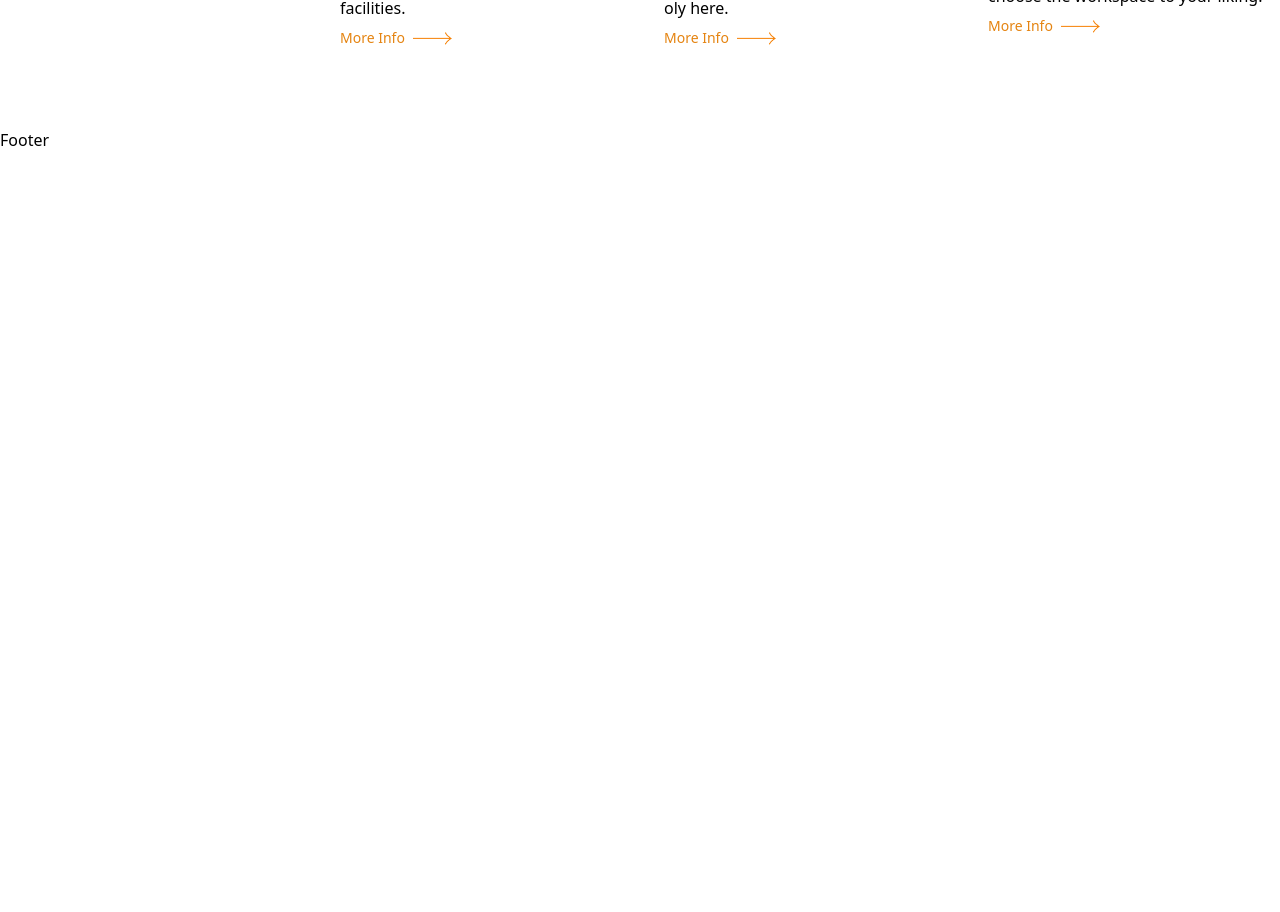
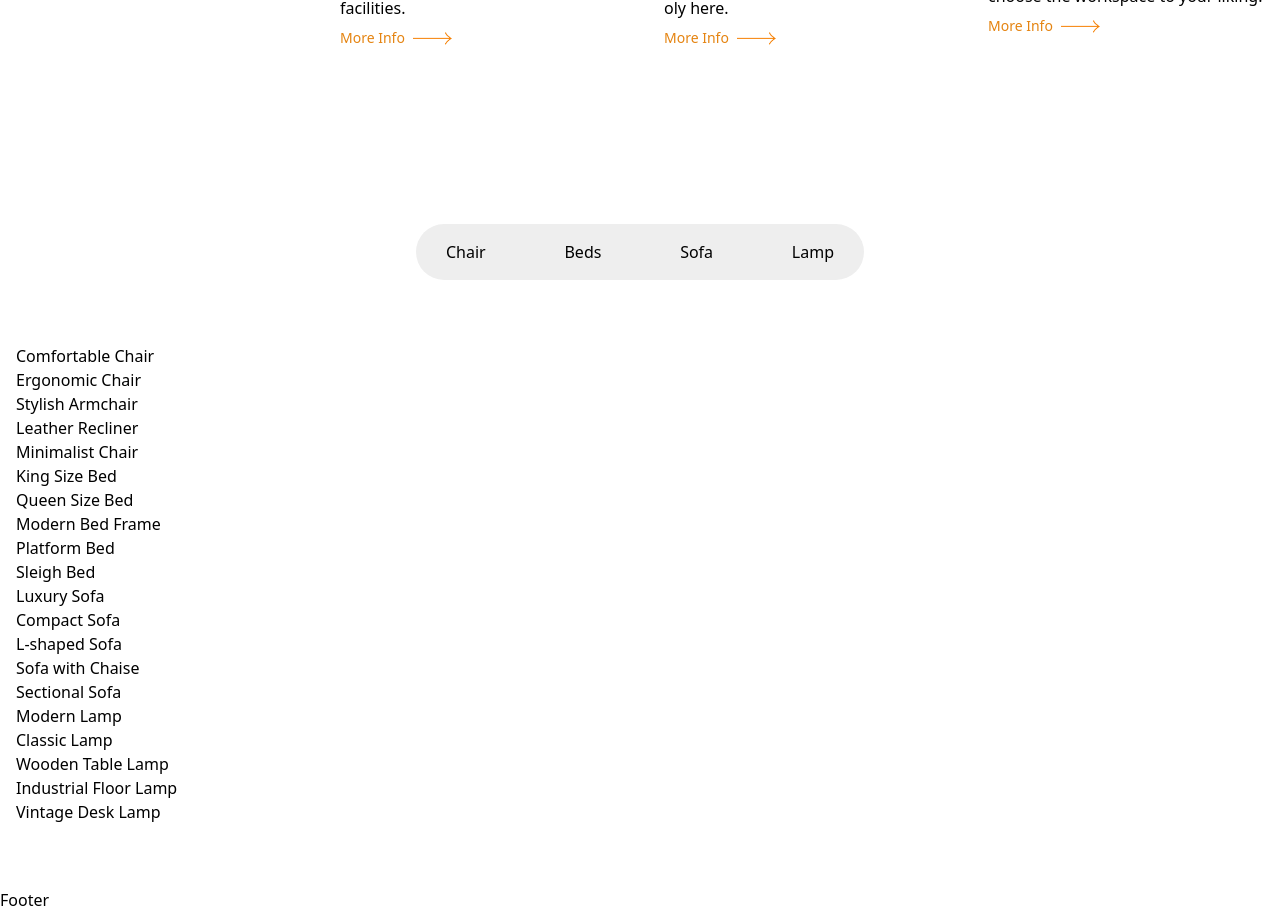
Before and after one commit to khanRabiul/panto, a React (Vite) app: page / in a window 1280 px wide. Shown: the part 1000-1912 px from the top of the page. Before the commit the page ends 1152 px from the top, so only its background shows below. Built offline with nearby package versions, Linux system fonts and the light colour scheme.

Commit message:
[Products, ShopPage, products] shop page header and products details added

```diff
--- a/src/components/Navbar.jsx
+++ b/src/components/Navbar.jsx
@@ -49,7 +49,7 @@ const Navbar = () => {
 
   return (
     <header className={`fixed top-0 left-0 right-0 z-50 transition duration-300 ease-in-out ${isScrolled ? "bg-white shadow-md" : "bg-transparent text-white"}`}>
-      <nav className="max-w-screen-2xl container mx-auto flex justify-between items-center px-4 py-6">
+      <nav className="max-w-screen-2xl section-container flex justify-between items-center px-4 py-6">
         <div>
           <Link to={"/"} className="text-3xl font-bold">
             Panto.
--- a/src/components/page/home/Home.jsx
+++ b/src/components/page/home/Home.jsx
@@ -1,3 +1,4 @@
+import Products from "../shop/Products";
 import Hero from "./Hero";
 import WhyChoose from "./WhyChoose";
 
@@ -6,6 +7,7 @@ const HomePage = () => {
     <>
       <Hero />
       <WhyChoose />
+      <Products hedline='Best Selling Product' />
     </>
   );
 };
--- /dev/null
+++ b/src/components/page/shop/Products.jsx
@@ -0,0 +1,29 @@
+import { products } from "../../../utils/products";
+
+const Products = ({ headline }) => {
+const categories = ['Chair', 'Beds', 'Sofa', 'Lamp']
+
+  return (
+    <div className="">
+      <div className="section-container">
+        <h2 className="text-4xl font-bold text-center my-8">{headline}</h2>
+
+        {/* category */}
+        <div className="bg-[#EEEEEE] max-w-md mx-auto sm:rounded-full md:p-2.5 py-5 mb-16 ">
+          <div className="flex flex-col sm:flex-row justify-center md:justify-between items-center gap-4">
+            {
+              categories.map((category, index) => (<button key={index} className="py-1.5 sm:px-5 px-8 rounded-full hover:bg-primary hover:text-white transition-colors">{category}</button>))
+            }
+          </div>
+        </div>
+
+        {/* product grid */}
+       <div>
+        {products.map((product) => (<div key={product.id}>{product.name} </div>))}
+       </div>
+      </div>
+    </div>
+  );
+};
+
+export default Products;
--- a/src/components/page/shop/ShopPage.jsx
+++ b/src/components/page/shop/ShopPage.jsx
@@ -1,6 +1,14 @@
+import shopBanner from "../../../assets/banner.png";
+import Products from "./Products";
+
 const ShopPage = () => {
   return (
-    <div>ShopPage</div>
+    <section className="min-h-screen">
+      <div className="w-full h-[400px] bg-cover bg-center flex items-center justify-center text-white" style={{ backgroundImage: `url(${shopBanner})` }}>
+        <h2 className="text-4xl font-bold">Shop Our Products</h2>
+      </div>
+      <Products headline="What's your choice?"/>
+    </section>
   );
 };
 
--- a/src/index.css
+++ b/src/index.css
@@ -13,6 +13,6 @@
 
 @layer components {
   .section-container {
-    @apply max-w-screen-2xl container mx-auto flex justify-between items-center px-4 py-16
+    @apply max-w-screen-2xl container mx-auto px-4 py-16
   }
 }
--- /dev/null
+++ b/src/utils/products.js
@@ -0,0 +1,169 @@
+export const products = [
+  // Chairs
+  {
+    id: 1,
+    name: "Comfortable Chair",
+    category: "Chair",
+    price: 99,
+    imageUrl: "chair-1.png",
+    rating: 5,
+  },
+  {
+    id: 2,
+    name: "Ergonomic Chair",
+    category: "Chair",
+    price: 129,
+    imageUrl: "chair-2.png",
+    rating: 4,
+  },
+  {
+    id: 3,
+    name: "Stylish Armchair",
+    category: "Chair",
+    price: 149,
+    imageUrl: "chair-3.png",
+    rating: 3,
+  },
+  {
+    id: 4,
+    name: "Leather Recliner",
+    category: "Chair",
+    price: 199,
+    imageUrl: "chair-4.png",
+    rating: 4,
+  },
+  {
+    id: 5,
+    name: "Minimalist Chair",
+    category: "Chair",
+    price: 89,
+    imageUrl: "chair-5.png",
+    rating: 4.5,
+  },
+
+  // Beds
+  {
+    id: 6,
+    name: "King Size Bed",
+    category: "Beds",
+    price: 299,
+    imageUrl: "beds-1.png",
+    rating: 5,
+  },
+  {
+    id: 7,
+    name: "Queen Size Bed",
+    category: "Beds",
+    price: 249,
+    imageUrl: "beds-2.png",
+    rating: 5,
+  },
+  {
+    id: 8,
+    name: "Modern Bed Frame",
+    category: "Beds",
+    price: 399,
+    imageUrl: "beds-3.png",
+    rating: 3,
+  },
+  {
+    id: 9,
+    name: "Platform Bed",
+    category: "Beds",
+    price: 349,
+    imageUrl: "beds-4.png",
+    rating: 2,
+  },
+  {
+    id: 10,
+    name: "Sleigh Bed",
+    category: "Beds",
+    price: 459,
+    imageUrl: "beds-5.png",
+    rating: 5,
+  },
+
+  // Sofas
+  {
+    id: 11,
+    name: "Luxury Sofa",
+    category: "Sofa",
+    price: 499,
+    imageUrl: "sofa-1.png",
+    rating: 4,
+  },
+  {
+    id: 12,
+    name: "Compact Sofa",
+    category: "Sofa",
+    price: 399,
+    imageUrl: "sofa-2.png",
+    rating: 5,
+  },
+  {
+    id: 13,
+    name: "L-shaped Sofa",
+    category: "Sofa",
+    price: 699,
+    imageUrl: "sofa-3.png",
+    rating: 4,
+  },
+  {
+    id: 14,
+    name: "Sofa with Chaise",
+    category: "Sofa",
+    price: 549,
+    imageUrl: "sofa-4.png",
+    rating: 5,
+  },
+  {
+    id: 15,
+    name: "Sectional Sofa",
+    category: "Sofa",
+    price: 799,
+    imageUrl: "sofa-5.png",
+    rating: 3.6,
+  },
+
+  // Lamps
+  {
+    id: 16,
+    name: "Modern Lamp",
+    category: "Lamp",
+    price: 49,
+    imageUrl: "lamp-1.png",
+    rating: 5,
+  },
+  {
+    id: 17,
+    name: "Classic Lamp",
+    category: "Lamp",
+    price: 59,
+    imageUrl: "lamp-2.png",
+    rating: 4,
+  },
+  {
+    id: 18,
+    name: "Wooden Table Lamp",
+    category: "Lamp",
+    price: 69,
+    imageUrl: "lamp-3.png",
+    rating: 3,
+  },
+  {
+    id: 19,
+    name: "Industrial Floor Lamp",
+    category: "Lamp",
+    price: 89,
+    imageUrl: "lamp-4.png",
+    rating: 5,
+  },
+  {
+    id: 20,
+    name: "Vintage Desk Lamp",
+    category: "Lamp",
+    price: 79,
+    imageUrl: "lamp-6.png",
+    rating: 4,
+  },
+];
```
